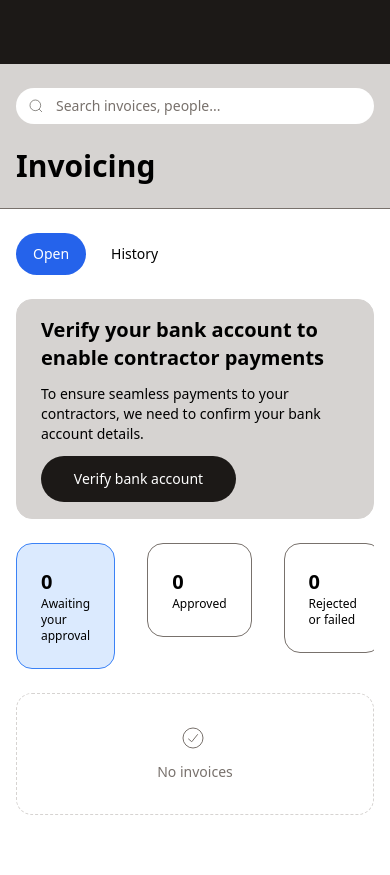
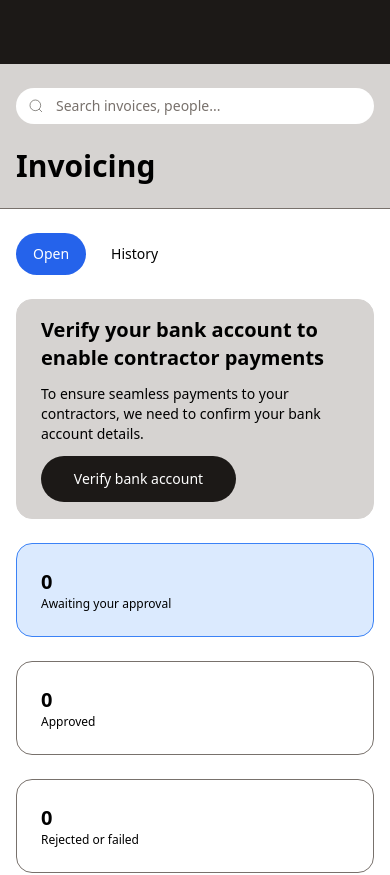
Before and after one commit to KenzoBenzo/flexile-working-project, a Nuxt app: page / in a window 390 px wide. Shown: the top 875 px of the page. Before the commit the page ends 844 px from the top, so only its background shows below. Built offline with nearby package versions, Linux system fonts and the light colour scheme.

Commit message:
add custom bezier curves and tweak timings

```diff
--- a/assets/css/main.css
+++ b/assets/css/main.css
@@ -3,6 +3,30 @@
 @tailwind utilities;
 
 @layer utilities {
+	/* these are ranked in their group from weakest to strongest */
+	:root {
+		--ease-in-quad: cubic-bezier(0.55, 0.085, 0.68, 0.53);
+		--ease-in-cubic: cubic-bezier(0.55, 0.055, 0.675, 0.19);
+		--ease-in-quart: cubic-bezier(0.895, 0.03, 0.685, 0.22);
+		--ease-in-quint: cubic-bezier(0.755, 0.05, 0.855, 0.06);
+		--ease-in-expo: cubic-bezier(0.95, 0.05, 0.795, 0.035);
+		--ease-in-circ: cubic-bezier(0.6, 0.04, 0.98, 0.335);
+
+		--ease-out-quad: cubic-bezier(0.25, 0.46, 0.45, 0.94);
+		--ease-out-cubic: cubic-bezier(0.215, 0.61, 0.355, 1);
+		--ease-out-quart: cubic-bezier(0.165, 0.84, 0.44, 1);
+		--ease-out-quint: cubic-bezier(0.23, 1, 0.32, 1);
+		--ease-out-expo: cubic-bezier(0.19, 1, 0.22, 1);
+		--ease-out-circ: cubic-bezier(0.075, 0.82, 0.165, 1);
+
+		--ease-in-out-quad: cubic-bezier(0.455, 0.03, 0.515, 0.955);
+		--ease-in-out-cubic: cubic-bezier(0.645, 0.045, 0.355, 1);
+		--ease-in-out-quart: cubic-bezier(0.77, 0, 0.175, 1);
+		--ease-in-out-quint: cubic-bezier(0.86, 0, 0.07, 1);
+		--ease-in-out-expo: cubic-bezier(1, 0, 0, 1);
+		--ease-in-out-circ: cubic-bezier(0.785, 0.135, 0.15, 0.86);
+	}
+
 	/* Hide spin buttons for number inputs in WebKit-based browsers */
 	input::-webkit-outer-spin-button,
 	input::-webkit-inner-spin-button {
--- a/components/Accordion.vue
+++ b/components/Accordion.vue
@@ -75,7 +75,7 @@ onMounted(() => {
 
 <style>
 .transition-height {
-	transition: height 0.2s ease-in-out;
+	transition: height 0.2s var(--ease-in-out-quint);
 	overflow: hidden;
 }
 </style>
--- a/components/ConnectBank.vue
+++ b/components/ConnectBank.vue
@@ -20,7 +20,7 @@ watch(isOpen, (newValue) => {
 <template>
 	<div
 		:class="[
-			'bg-gray-300 border border-gray-300 px-6 py-4 rounded-2xl mt-6 transition-max-height duration-200 ease-in-out relative',
+			'bg-gray-300 border border-gray-300 px-6 py-4 rounded-2xl mt-6 relative',
 			{ 'bg-white border-gray-700': isOpen },
 		]"
 	>
--- a/components/ExpandableSection.vue
+++ b/components/ExpandableSection.vue
@@ -43,7 +43,7 @@ onMounted(() => {
 
 <style scoped>
 .transition-height {
-	transition: height 0.2s ease-in-out, filter 0.2s ease-in-out;
+	transition: height 0.2s var(--ease-out-quad), filter 0.2s var(--ease-out-quad);
 }
 
 .transition-height.h-0 {
--- a/components/PillTabs.vue
+++ b/components/PillTabs.vue
@@ -21,7 +21,7 @@
 		</div>
 		<transition :name="transitionName">
 			<div
-				class="absolute inset-0 h-full bg-blue-600 transition-transform duration-300 ease-in-out z-0 rounded-full pointer-events-none"
+				class="absolute inset-0 h-full bg-blue-600 transition-transform duration-200 ease-[var(--ease-out-quart)] z-0 rounded-full pointer-events-none"
 				:style="indicatorStyle"
 				v-if="showIndicator"
 			/>
@@ -78,7 +78,7 @@ watch(() => props.activeTab, updateIndicator);
 <style>
 .tab-content-enter-active,
 .tab-content-leave-active {
-	transition: opacity 0.5s;
+	transition: opacity 0.2s;
 }
 .tab-content-enter,
 .tab-content-leave-to {
--- a/components/RadioCards.vue
+++ b/components/RadioCards.vue
@@ -1,5 +1,5 @@
 <template>
-	<div class="flex gap-8 mt-6 items-stretch">
+	<div class="flex flex-col sm:flex-row sm:gap-8 gap-6 mt-6 items-stretch">
 		<label
 			v-for="(item, index) in items"
 			:key="index"
@@ -9,7 +9,7 @@
 			<input type="radio" :name="name" :value="item.route" class="hidden" />
 			<div
 				:class="[
-					'border p-6 rounded-2xl cursor-pointer transition-colors duration-50',
+					'border p-6 rounded-2xl cursor-pointer transition-colors ease h-full',
 					{
 						'bg-blue-100 border-blue-500': activeRadioIndex === index,
 						'border-gray-500 hover:bg-blue-100': activeRadioIndex !== index,
--- a/components/button.vue
+++ b/components/button.vue
@@ -88,6 +88,6 @@ const handleClick = () => {
 
 <style scoped>
 button {
-	transition: width 0.2s ease;
+	transition: all 0.15s ease;
 }
 </style>
--- a/layouts/default.vue
+++ b/layouts/default.vue
@@ -1,6 +1,6 @@
 <template>
-	<div class="flex flex-col sm:flex-row min-h-screen">
-		<nav class="bg-gray-900 h-16 w-full sm:h-screen sm:w-56"></nav>
+	<div class="flex flex-col md:flex-row min-h-screen">
+		<nav class="bg-gray-900 h-16 w-full md:h-screen md:w-56"></nav>
 		<main class="bg-white w-full flex-1">
 			<slot />
 		</main>
--- a/pages/index.vue
+++ b/pages/index.vue
@@ -36,7 +36,7 @@ const isRejectedOrFailedRoute = computed(
 
 <template>
 	<header
-		class="bg-gray-300 px-4 py-6 sm:py-6 sm:px-[4.5rem] w-full flex flex-col gap-6 border-b border-b-gray-500"
+		class="bg-gray-300 px-4 py-6 md:py-6 md:px-[4.5rem] w-full flex flex-col gap-6 border-b border-b-gray-500"
 	>
 		<div
 			class="flex items-center bg-white w-full rounded-full px-3 focus-within:ring-1"
@@ -65,7 +65,7 @@ const isRejectedOrFailedRoute = computed(
 		<h1 class="text-3xl font-semibold">Invoicing</h1>
 	</header>
 
-	<div class="px-4 sm:px-[4.5rem] py-6">
+	<div class="px-4 md:px-[4.5rem] py-6">
 		<PillTabs
 			:items="tabItems"
 			:activeTab="activeTabIndex"
```
